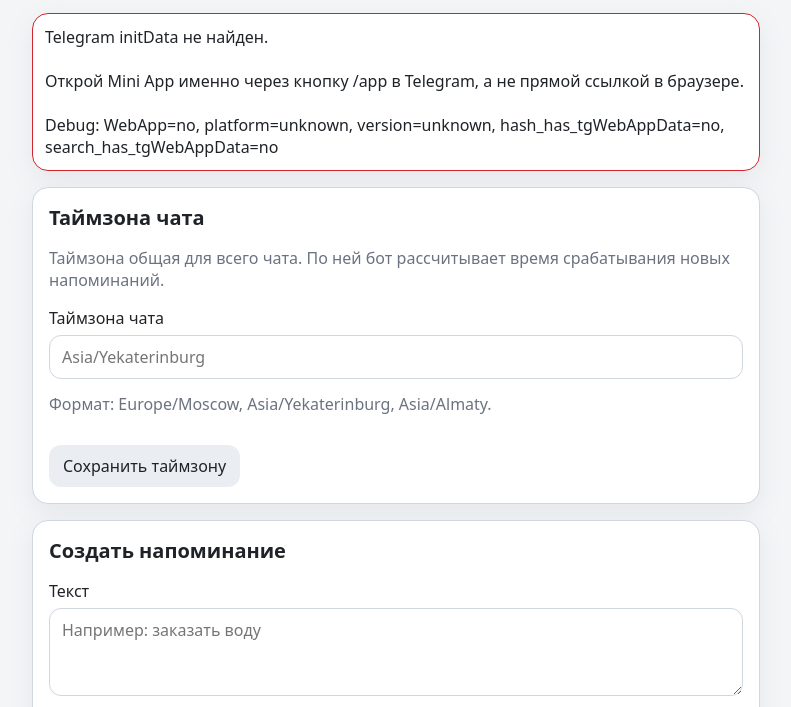
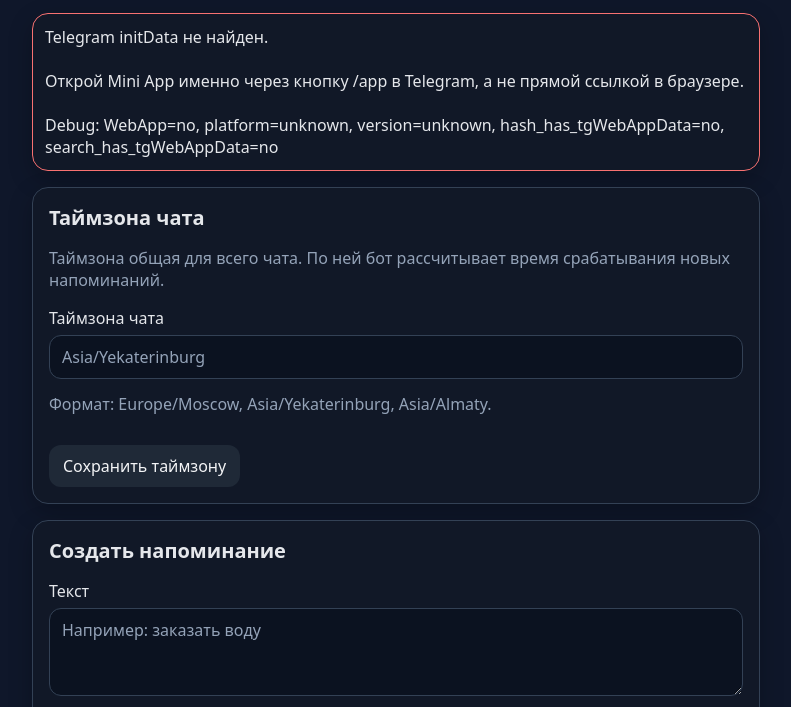
Before and after one commit to zhpchshts/telegram-reminder-bot, a plain HTML site: page tma/index.html in a window 1280 px wide. Shown: the part 99-806 px from the top of the page, without its empty margins (244-1035 px from the left). Drawn offline with Linux system fonts and the dark colour scheme.

Commit message:
Add Mini App dark theme

```diff
--- a/tma/index.html
+++ b/tma/index.html
@@ -4,7 +4,7 @@
     <meta charset="utf-8" />
     <meta name="viewport" content="width=device-width, initial-scale=1" />
     <title>Напоминания</title>
-    <link rel="stylesheet" href="./styles.css?v=20260614-3" />
+    <link rel="stylesheet" href="./styles.css?v=20260614-4" />
 
   </head>
   <body>
@@ -190,6 +190,6 @@
       </section>
     </main>
 
-    <script src="./app.js?v=20260614-14"></script>
+    <script src="./app.js?v=20260614-15"></script>
   </body>
 </html>
--- a/tma/styles.css
+++ b/tma/styles.css
@@ -270,3 +270,72 @@ textarea {
     grid-template-columns: 1fr 1fr;
   }
 }
+
+@media (prefers-color-scheme: dark) {
+  :root {
+    color-scheme: dark;
+    background: #0f172a;
+    color: #e5e7eb;
+  }
+
+  body {
+    background: #0f172a;
+  }
+
+  .card,
+  .status,
+  .preview,
+  .modal-card {
+    border-color: #334155;
+    background: #111827;
+    box-shadow: 0 8px 24px rgb(0 0 0 / 24%);
+  }
+
+  .timezone-suggestion,
+  .reminder-card,
+  input,
+  select,
+  textarea {
+    border-color: #334155;
+    background: #0b1220;
+    color: #f3f4f6;
+  }
+
+  input::placeholder,
+  textarea::placeholder {
+    color: #94a3b8;
+  }
+
+  option {
+    background: #111827;
+    color: #f3f4f6;
+  }
+
+  input::-webkit-calendar-picker-indicator {
+    filter: invert(1);
+    opacity: 0.8;
+  }
+
+  .muted,
+  .reminder-meta,
+  .modal-text {
+    color: #94a3b8;
+  }
+
+  .secondary-button {
+    background: #1f2937;
+    color: #f3f4f6;
+  }
+
+  .status.error {
+    border-color: #f87171;
+  }
+
+  .status.success {
+    border-color: #34d399;
+  }
+
+  .modal-backdrop {
+    background: rgb(0 0 0 / 65%);
+  }
+}
```
